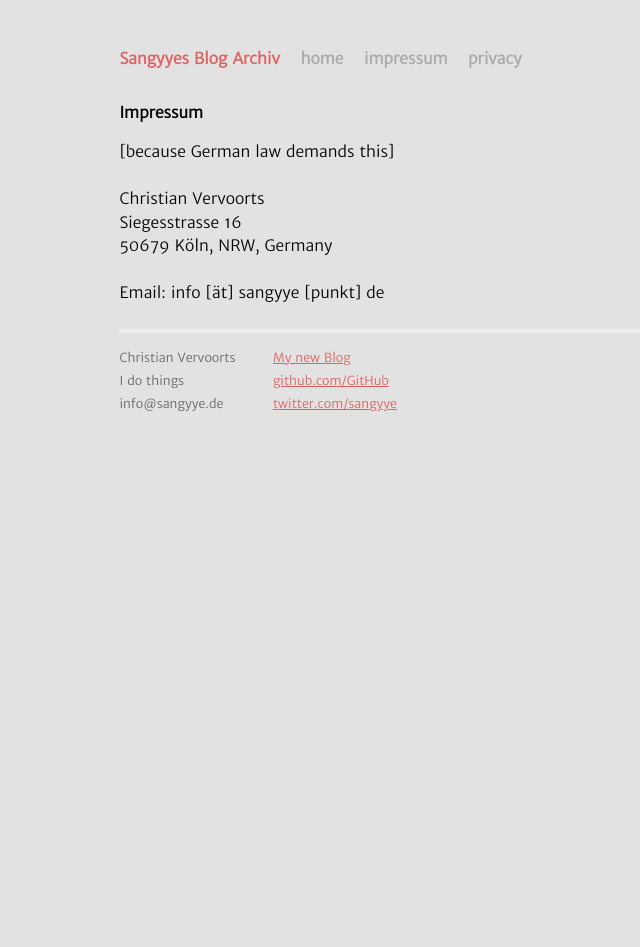
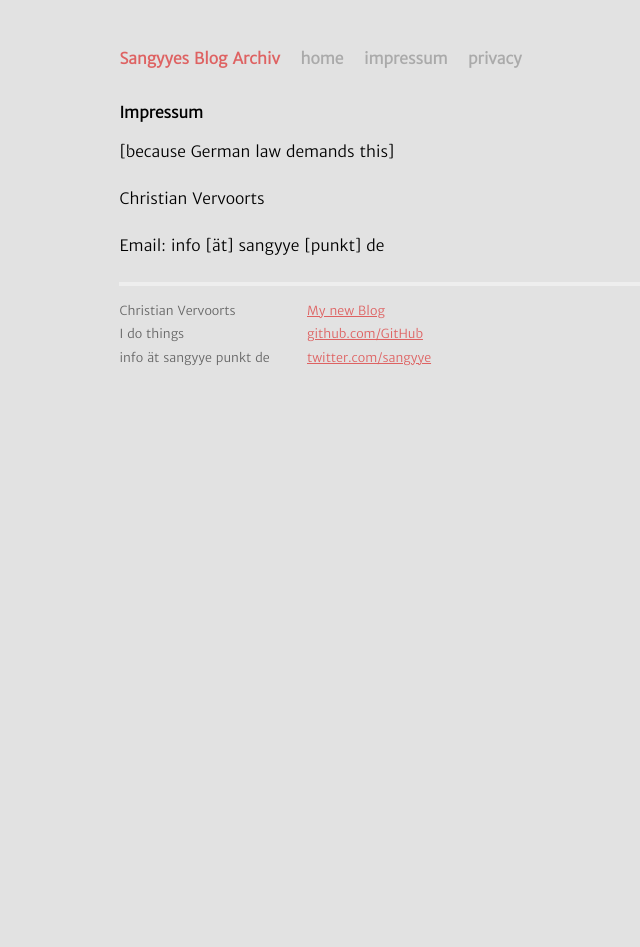
Before and after one commit to sangyye/archiveblog, a Jekyll site: the page built from impressum/index.html, in a window 1280 px wide. Shown: the whole page, without its empty margins (193-833 px from the left). Built offline with Jekyll 4.4.1, drawn with Linux system fonts in a browser that asks for light colours.

Commit message:
Update files

```diff
--- a/_config.yml
+++ b/_config.yml
@@ -8,7 +8,7 @@
 #Author
 author: Christian Vervoorts
 short: I do things
-email: info@sangyye.de
+email: info ät sangyye punkt de
 
 #exclude things
 exclude: [Gemfile, Gemfile.lock, CNAME, README.md]
--- a/impressum/index.html
+++ b/impressum/index.html
@@ -7,8 +7,6 @@ title: Sangyyes Blog Archiv - Impressum
 [because German law demands this]<br>
 <br>
 Christian Vervoorts<br>
-Siegesstrasse 16<br>
-50679 Köln, NRW, Germany<br>
 <br>
 Email: info [ät] sangyye [punkt] de
 </div>
```
